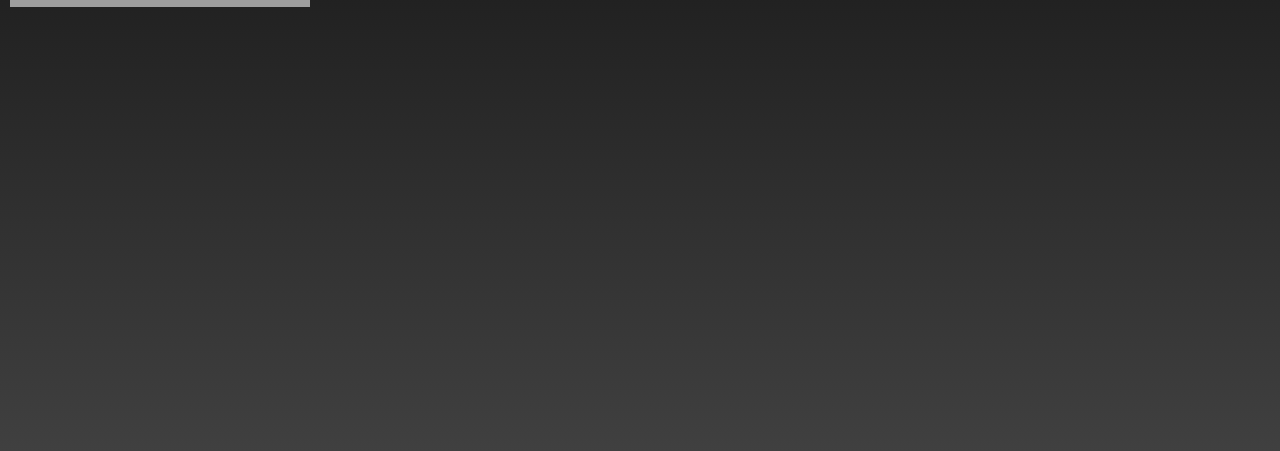
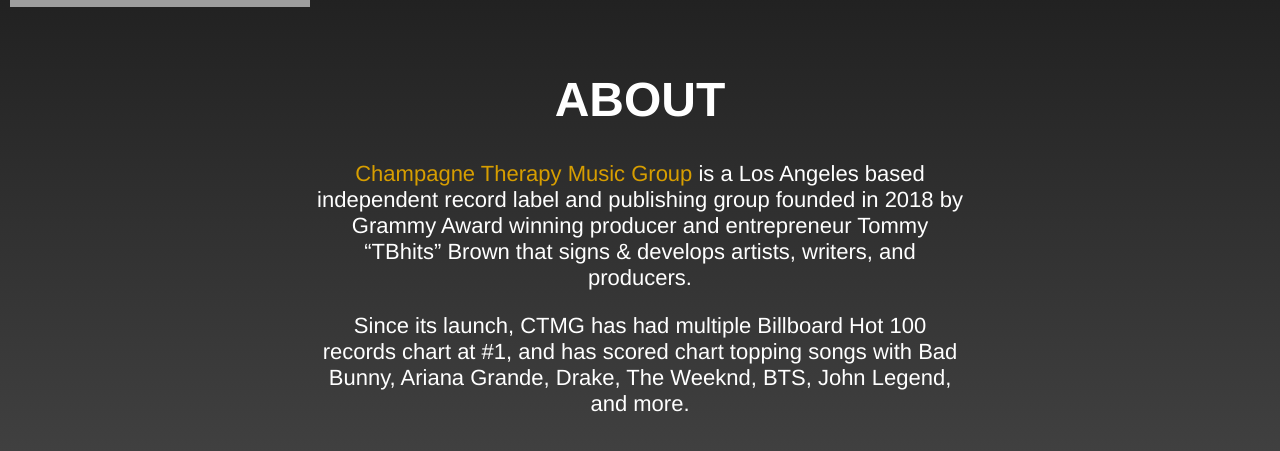
Before and after one commit to addyhebou/Champagne-Therapy-Web-App, a React (Create React App) app: page /about in a window 1280 px wide. Shown: the part 245-696 px from the top of the page. Built offline with nearby package versions, Linux system fonts and the light colour scheme; grey boxes are pictures that could not be loaded.

Commit message:
FEAT: Added the about page, missing the follow us

```diff
--- a/src/App.tsx
+++ b/src/App.tsx
@@ -7,6 +7,7 @@
 import { Contact } from './Pages/Contact';
 import Navbar from './Components/Navbar';
 import { Discography } from './Pages/Discography';
+import { About } from './Pages/About';
 
 function App() {
   return (
@@ -18,6 +19,7 @@
         <Route path="/roster" element={<Roster />} />
         <Route path="/profile/:writer" element={<Profile />} />
         <Route path="/contact" element={<Contact />} />
+        <Route path="/about" element={<About />} />
       </Routes>
     </div>
   );
--- /dev/null
+++ b/src/Constants/copy.tsx
@@ -0,0 +1,21 @@
+import { Colors } from '../Styles/variables';
+
+export const ABOUT_DESCRIPTION = {
+  PARAGRAPH_1: (
+    <p>
+      <span style={{ color: Colors.CHAMPAGNE_GOLD }}>
+        Champagne Therapy Music Group{' '}
+      </span>
+      is a Los Angeles based independent record label and publishing group
+      founded in 2018 by Grammy Award winning producer and entrepreneur Tommy
+      “TBhits” Brown that signs & develops artists, writers, and producers.
+    </p>
+  ),
+  PARAGRAPH_2: (
+    <p>
+      Since its launch, CTMG has had multiple Billboard Hot 100 records chart at
+      #1, and has scored chart topping songs with Bad Bunny, Ariana Grande,
+      Drake, The Weeknd, BTS, John Legend, and more.
+    </p>
+  ),
+};
--- /dev/null
+++ b/src/Pages/About.tsx
@@ -0,0 +1,16 @@
+import React from 'react';
+import { PageHeader } from '../Components/Headers/PageHeader';
+import { ABOUT_DESCRIPTION } from '../Constants/copy';
+import { aboutDescriptionClassname } from '../Styles/AboutStyles';
+
+export const About = () => {
+  return (
+    <div>
+      <PageHeader text="About" />
+      <div className={aboutDescriptionClassname}>
+        <p>{ABOUT_DESCRIPTION.PARAGRAPH_1}</p>
+        <p>{ABOUT_DESCRIPTION.PARAGRAPH_2}</p>
+      </div>
+    </div>
+  );
+};
--- /dev/null
+++ b/src/Styles/AboutStyles.ts
@@ -0,0 +1,7 @@
+import { css } from '@emotion/css';
+import { Text } from './variables';
+
+export const aboutDescriptionClassname = css(Text.paragraph, {
+  width: 'min(90vw, 650px)',
+  margin: '0 auto',
+});
--- a/src/Styles/variables.ts
+++ b/src/Styles/variables.ts
@@ -16,6 +16,13 @@
     color: Colors.WHITE,
     textTransform: 'uppercase' as const,
   },
+  paragraph: {
+    fontFamily: 'Helvetica Neue',
+    fontStyle: 'normal',
+    fontWeight: '200',
+    fontSize: 'min(1.375em, 5vw)',
+    color: Colors.WHITE,
+  },
 };
 
 export const theme = createTheme({
```
